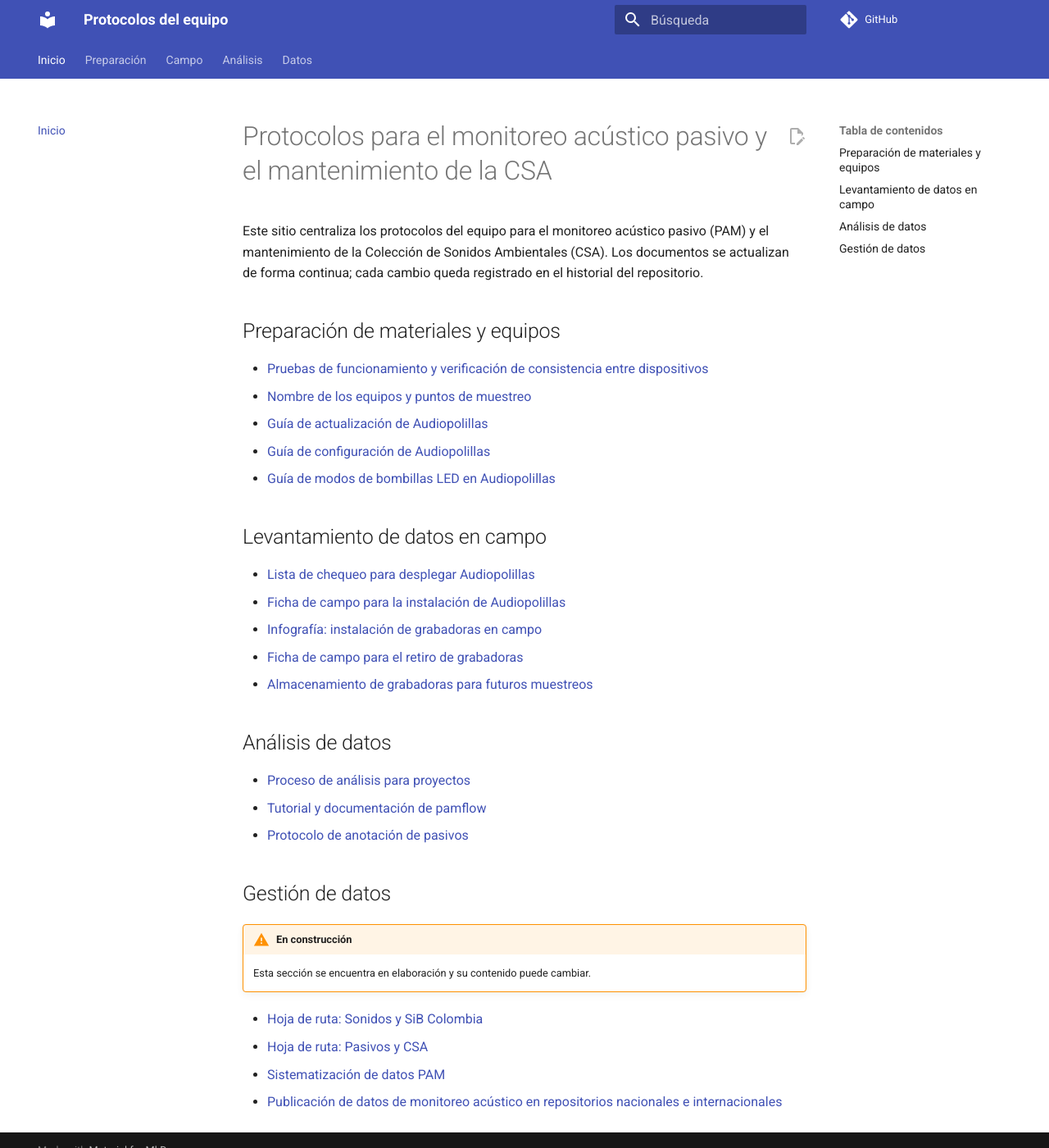
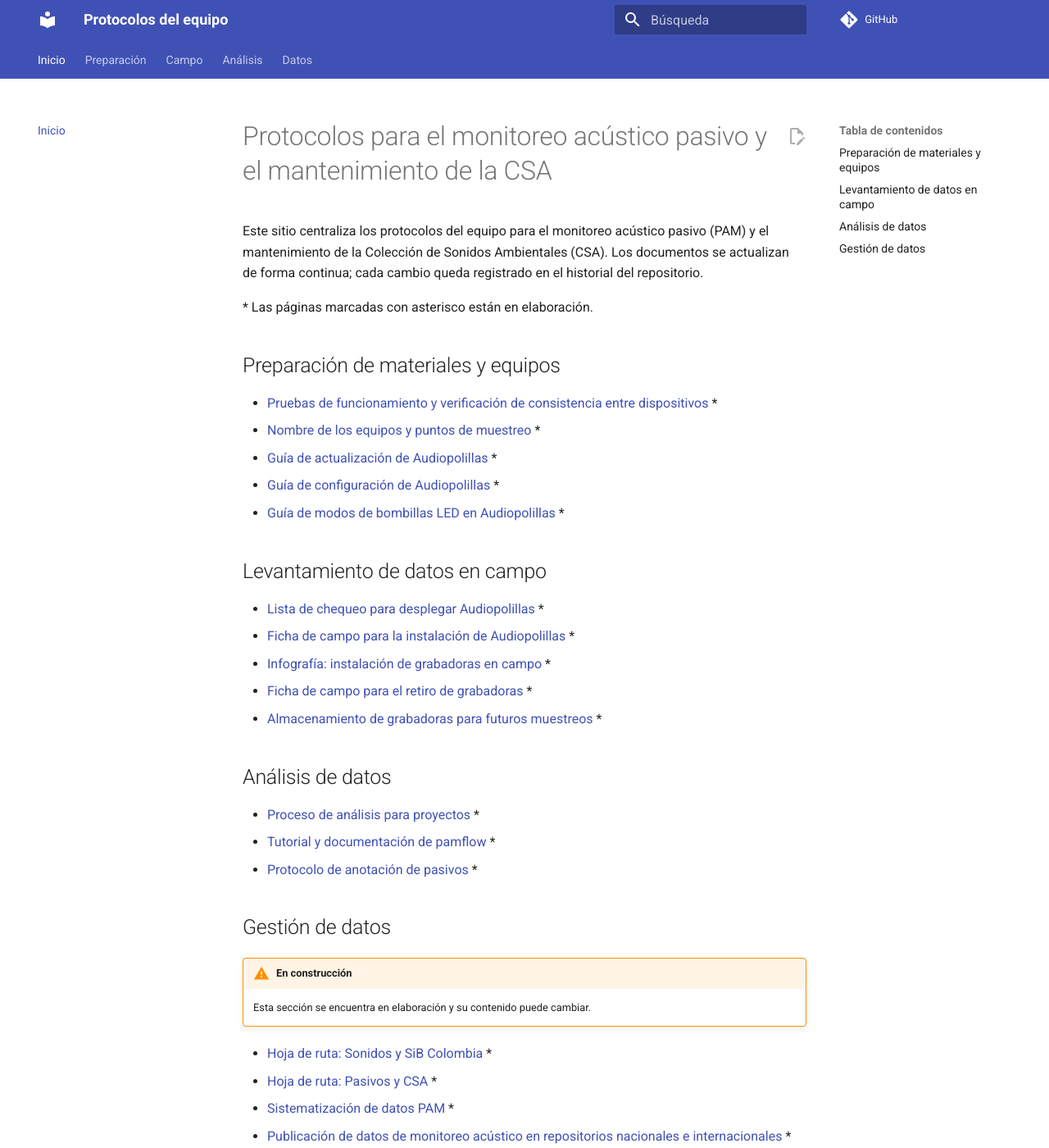
Before and after one commit to juansulloa/protocolos-sonidos, an MkDocs documentation site: the page built from docs/index.md, in a window 1280 px wide and 1400 px high. Shown: the whole window at 82% size. Built offline with MkDocs 1.6.1 and Material for MkDocs 9.7.7, drawn with Linux system fonts in a browser that asks for light colours; comment, search, counter and statistics services are not loaded.

```diff
--- a/docs/index.md
+++ b/docs/index.md
@@ -2,34 +2,36 @@
 
 Este sitio centraliza los protocolos del equipo para el monitoreo acústico pasivo (PAM) y el mantenimiento de la Colección de Sonidos Ambientales (CSA). Los documentos se actualizan de forma continua; cada cambio queda registrado en el historial del repositorio.
 
+\* Las páginas marcadas con asterisco están en elaboración.
+
 ## Preparación de materiales y equipos
 
-- [Pruebas de funcionamiento y verificación de consistencia entre dispositivos](preparacion/pruebas-funcionamiento.md)
-- [Nombre de los equipos y puntos de muestreo](preparacion/nombres-equipos-puntos.md)
-- [Guía de actualización de Audiopolillas](preparacion/audiopolillas-actualizacion.md)
-- [Guía de configuración de Audiopolillas](preparacion/audiopolillas-configuracion.md)
-- [Guía de modos de bombillas LED en Audiopolillas](preparacion/audiopolillas-modos-led.md)
+- [Pruebas de funcionamiento y verificación de consistencia entre dispositivos](preparacion/pruebas-funcionamiento.md) \*
+- [Nombre de los equipos y puntos de muestreo](preparacion/nombres-equipos-puntos.md) \*
+- [Guía de actualización de Audiopolillas](preparacion/audiopolillas-actualizacion.md) \*
+- [Guía de configuración de Audiopolillas](preparacion/audiopolillas-configuracion.md) \*
+- [Guía de modos de bombillas LED en Audiopolillas](preparacion/audiopolillas-modos-led.md) \*
 
 ## Levantamiento de datos en campo
 
-- [Lista de chequeo para desplegar Audiopolillas](campo/lista-chequeo-despliegue.md)
-- [Ficha de campo para la instalación de Audiopolillas](campo/ficha-instalacion.md)
-- [Infografía: instalación de grabadoras en campo](campo/infografia-instalacion.md)
-- [Ficha de campo para el retiro de grabadoras](campo/ficha-retiro.md)
-- [Almacenamiento de grabadoras para futuros muestreos](campo/almacenamiento-grabadoras.md)
+- [Lista de chequeo para desplegar Audiopolillas](campo/lista-chequeo-despliegue.md) \*
+- [Ficha de campo para la instalación de Audiopolillas](campo/ficha-instalacion.md) \*
+- [Infografía: instalación de grabadoras en campo](campo/infografia-instalacion.md) \*
+- [Ficha de campo para el retiro de grabadoras](campo/ficha-retiro.md) \*
+- [Almacenamiento de grabadoras para futuros muestreos](campo/almacenamiento-grabadoras.md) \*
 
 ## Análisis de datos
 
-- [Proceso de análisis para proyectos](analisis/proceso-analisis.md)
-- [Tutorial y documentación de pamflow](analisis/pamflow.md)
-- [Protocolo de anotación de pasivos](analisis/anotacion-pasivos.md)
+- [Proceso de análisis para proyectos](analisis/proceso-analisis.md) \*
+- [Tutorial y documentación de pamflow](analisis/pamflow.md) \*
+- [Protocolo de anotación de pasivos](analisis/anotacion-pasivos.md) \*
 
 ## Gestión de datos
 
 !!! warning "En construcción"
     Esta sección se encuentra en elaboración y su contenido puede cambiar.
 
-- [Hoja de ruta: Sonidos y SiB Colombia](datos/hoja-ruta-sonidos-sib.md)
-- [Hoja de ruta: Pasivos y CSA](datos/hoja-ruta-pasivos-csa.md)
-- [Sistematización de datos PAM](datos/sistematizacion-pam.md)
-- [Publicación de datos de monitoreo acústico en repositorios nacionales e internacionales](datos/publicacion-repositorios.md)
+- [Hoja de ruta: Sonidos y SiB Colombia](datos/hoja-ruta-sonidos-sib.md) \*
+- [Hoja de ruta: Pasivos y CSA](datos/hoja-ruta-pasivos-csa.md) \*
+- [Sistematización de datos PAM](datos/sistematizacion-pam.md) \*
+- [Publicación de datos de monitoreo acústico en repositorios nacionales e internacionales](datos/publicacion-repositorios.md) \*
```
